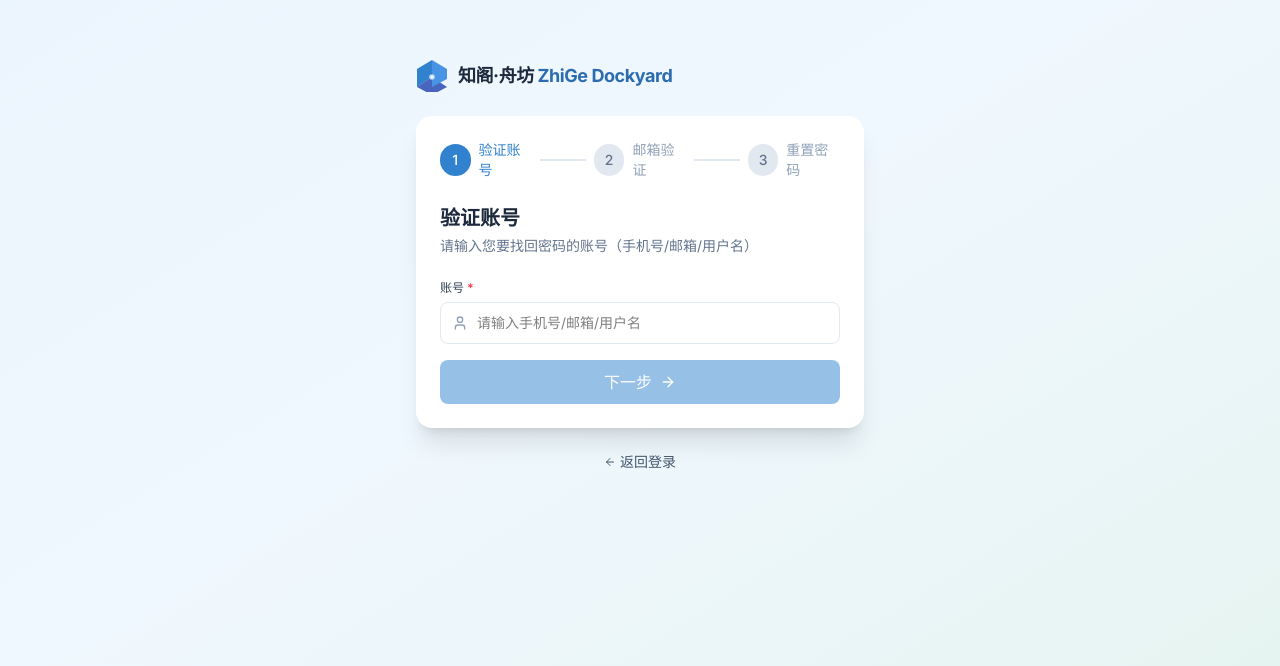
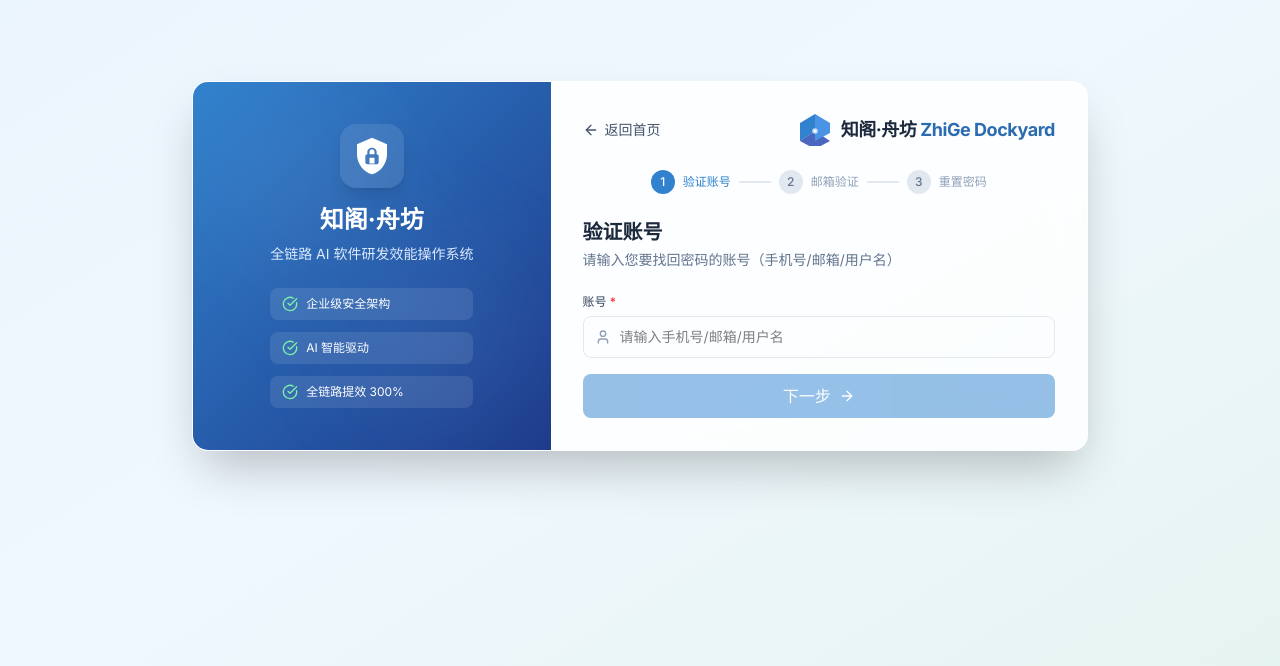
Before and after one commit to tangyunshun/zhige-dockyard, a Next.js app: page /auth/forgot-password in a window 1280 px wide. Shown: the part 134-800 px from the top of the page. Built offline with nearby package versions, Linux system fonts and the light colour scheme.

Commit message:
fix: 恢复忘记密码页面布局，与登录/注册页面保持一致
- 左侧品牌区：蓝色渐变背景 + Logo + 特性列表
- 右侧表单区：白色背景 + 表单内容
- 保持 5:3 的网格比例（md:grid-cols-5）
- 统一的视觉风格和交互体验

```diff
--- a/src/app/auth/forgot-password/page.tsx
+++ b/src/app/auth/forgot-password/page.tsx
@@ -1,6 +1,6 @@
 "use client";
 
-import { useState, useEffect, useRef } from "react";
+import { useState, useEffect } from "react";
 import { useRouter, useSearchParams } from "next/navigation";
 import Link from "next/link";
 import { Logo } from "@/components/Logo";
@@ -50,6 +50,8 @@
     smsCode: "",
     password: "",
     confirmPassword: "",
+    phone: "",
+    email: "",
   });
 
   const [smsCountdown, setSmsCountdown] = useState(0);
@@ -465,7 +467,7 @@
         {steps.map((s, idx) => (
           <div key={s.num} className="flex items-center">
             <div
-              className={`w-8 h-8 rounded-full flex items-center justify-center text-sm font-medium ${
+              className={`w-6 h-6 rounded-full flex items-center justify-center text-xs font-medium ${
                 step >= s.num
                   ? "bg-[#3182ce] text-white"
                   : "bg-[#e2e8f0] text-slate-500"
@@ -474,7 +476,7 @@
               {s.num}
             </div>
             <span
-              className={`ml-2 text-sm ${
+              className={`ml-2 text-xs ${
                 step >= s.num ? "text-[#3182ce]" : "text-slate-400"
               }`}
             >
@@ -482,7 +484,7 @@
             </span>
             {idx < steps.length - 1 && (
               <div
-                className={`w-12 h-0.5 mx-2 ${
+                className={`w-8 h-0.5 mx-2 ${
                   step > s.num ? "bg-[#3182ce]" : "bg-[#e2e8f0]"
                 }`}
               />
@@ -851,13 +853,60 @@
   );
 
   return (
-    <div className="min-h-screen bg-gradient-to-br from-[#eaf4fc] via-[#f0f8ff] to-[#e6f4f1] flex items-center justify-center p-4">
-      <div className="w-full max-w-md">
-        <div className="text-center mb-6">
-          <Logo />
+    <div className="min-h-screen bg-gradient-to-br from-[#eaf4fc] via-[#f0f8ff] to-[#e6f4f1] flex items-center justify-center p-4 overflow-hidden">
+      <div className="w-full max-w-4xl grid md:grid-cols-5 gap-0 rounded-[16px] overflow-hidden shadow-2xl bg-white/80 backdrop-blur-xl border border-white/50">
+        {/* 左侧品牌区 - 固定 */}
+        <div className="hidden md:flex md:col-span-2 flex-col justify-center items-center bg-gradient-to-br from-[#3182ce] to-[#1e3a8a] p-6 text-white relative overflow-hidden">
+          <div className="absolute inset-0 opacity-10">
+            <div className="absolute top-10 left-10 w-32 h-32 bg-white rounded-full blur-3xl" />
+            <div className="absolute bottom-10 right-10 w-40 h-40 bg-blue-300 rounded-full blur-3xl" />
+          </div>
+
+          <div className="relative z-10 text-center">
+            <div className="w-16 h-16 mb-4 bg-white/10 rounded-2xl flex items-center justify-center backdrop-blur-sm mx-auto shadow-lg">
+              <svg
+                className="w-10 h-10"
+                viewBox="0 0 24 24"
+                fill="currentColor"
+              >
+                <path d="M12 1L3 5v6c0 5.55 3.84 10.74 9 12 5.16-1.26 9-6.45 9-12V5l-9-4zm0 6c1.4 0 2.8 1.1 2.8 2.5V11c.6 0 1.2.6 1.2 1.2v3.5c0 .7-.6 1.3-1.2 1.3H9.2c-.6 0-1.2-.6-1.2-1.2v-3.5c0-.7.6-1.3 1.2-1.3V9.5C9.2 8.1 10.6 7 12 7zm0 1c-.8 0-1.5.7-1.5 1.5V11h3V9.5c0-.8-.7-1.5-1.5-1.5zm-1.5 5v3.5h3v-3.5h-3z" />
+              </svg>
+            </div>
+            <h1 className="text-2xl font-bold mb-2">知阁·舟坊</h1>
+            <p className="text-blue-100 mb-6 text-sm">
+              全链路 AI 软件研发效能操作系统
+            </p>
+
+            <div className="space-y-3 text-left">
+              <div className="flex items-center gap-2 bg-white/10 rounded-lg px-3 py-2 backdrop-blur-sm">
+                <CheckCircle className="w-4 h-4 text-green-300" />
+                <span className="text-xs">企业级安全架构</span>
+              </div>
+              <div className="flex items-center gap-2 bg-white/10 rounded-lg px-3 py-2 backdrop-blur-sm">
+                <CheckCircle className="w-4 h-4 text-green-300" />
+                <span className="text-xs">AI 智能驱动</span>
+              </div>
+              <div className="flex items-center gap-2 bg-white/10 rounded-lg px-3 py-2 backdrop-blur-sm">
+                <CheckCircle className="w-4 h-4 text-green-300" />
+                <span className="text-xs">全链路提效 300%</span>
+              </div>
+            </div>
+          </div>
         </div>
 
-        <div className="bg-white rounded-2xl shadow-xl p-6">
+        {/* 右侧表单区 */}
+        <div className="md:col-span-3 p-6 md:p-8">
+          <div className="mb-6 flex items-center justify-between">
+            <button
+              onClick={() => router.push("/")}
+              className="group flex items-center gap-1.5 text-slate-600 hover:text-[#3182ce] transition-colors text-sm cursor-pointer"
+            >
+              <ArrowLeft className="w-4 h-4 group-hover:-translate-x-0.5 transition-transform" />
+              返回首页
+            </button>
+            <Logo variant="light" />
+          </div>
+
           {renderStepIndicator()}
 
           {step === 1 && renderStep1()}
@@ -865,16 +914,6 @@
           {step === 2 && renderStep2()}
           {step === 3 && renderStep3()}
         </div>
-
-        <div className="text-center mt-6">
-          <Link
-            href="/auth/login"
-            className="text-sm text-slate-600 hover:text-[#3182ce] flex items-center justify-center gap-1"
-          >
-            <ArrowLeft className="w-3 h-3" />
-            返回登录
-          </Link>
-        </div>
       </div>
     </div>
   );
```
